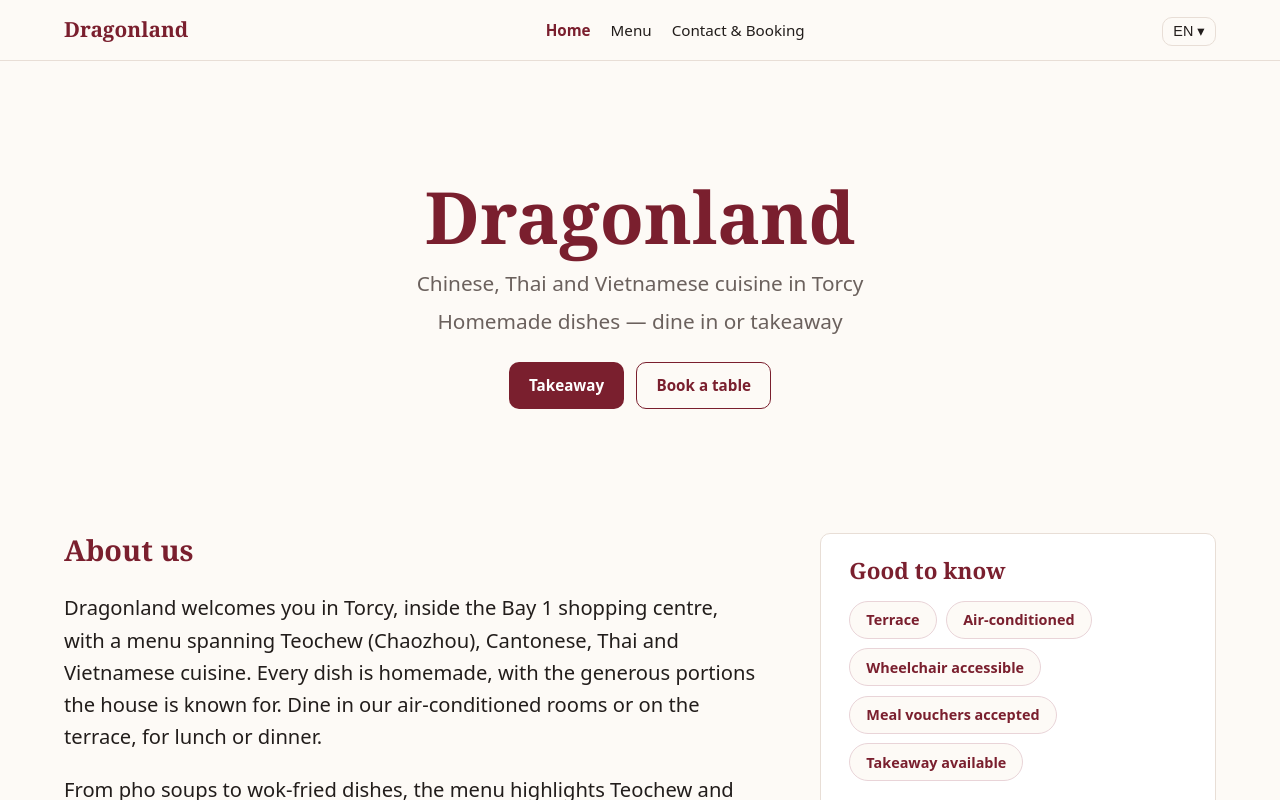
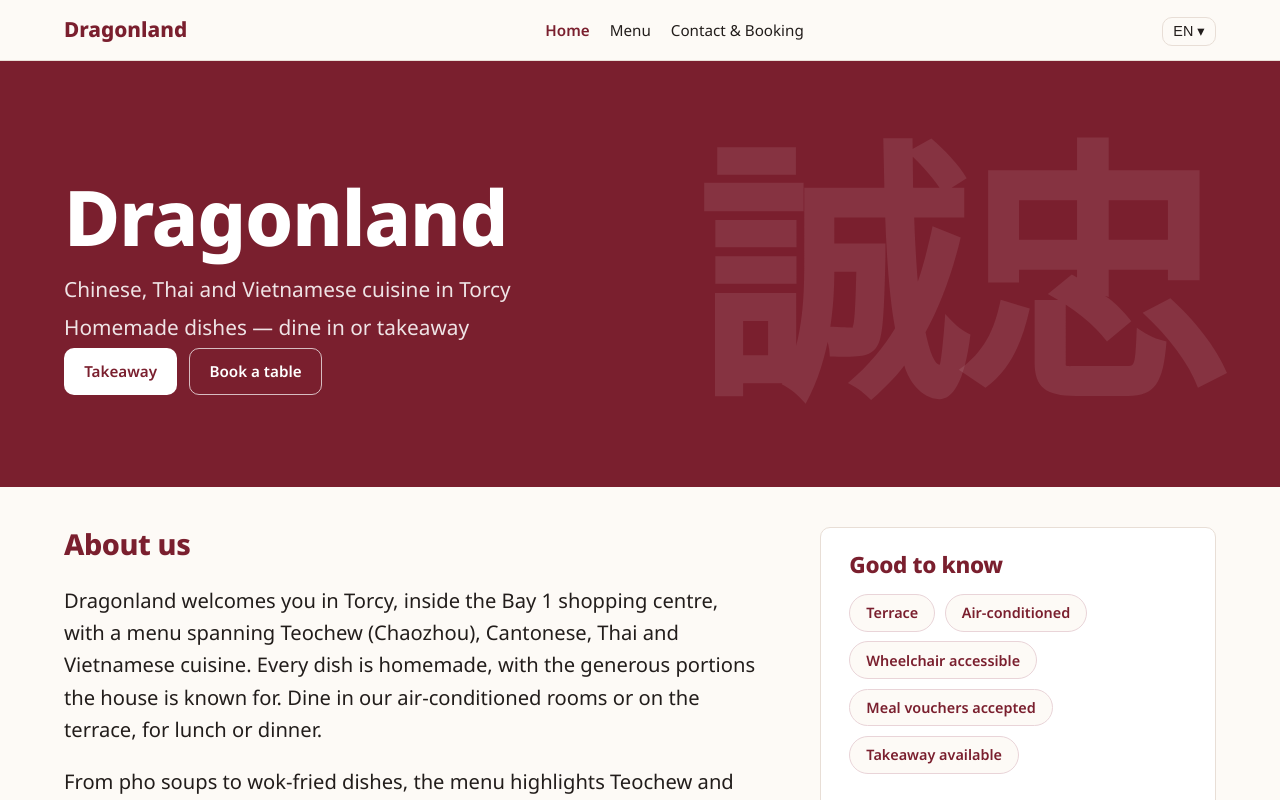
Before and after one commit to Eva-S-Cheng/dragonland-torcy, a React (Vite) app: page / in a window 1280 px wide. Shown: the top 800 px of the page. Built offline with nearby package versions, Linux system fonts and the light colour scheme.

Commit message:
Changing the structure

```diff
--- a/package.json
+++ b/package.json
@@ -9,6 +9,7 @@
     "preview": "vite preview"
   },
   "dependencies": {
+    "@fontsource/noto-sans": "^5.1.0",
     "@fontsource/noto-sans-sc": "^5.1.0",
     "@fontsource/noto-sans-tc": "^5.1.0",
     "react": "^19.0.0",
--- a/src/App.jsx
+++ b/src/App.jsx
@@ -174,11 +174,12 @@ function HomePage() {
   return (
     <>
       <section className="hero">
+        <span className="hero-watermark" aria-hidden="true">忠誠</span>
         <div className="container">
           <h1>{t('hero.title')}</h1>
           <p>{t('hero.subtitle')}</p>
           <p>{t('hero.note')}</p>
-          <p style={{ marginTop: '1.5rem', display: 'flex', gap: '0.75rem', justifyContent: 'center', flexWrap: 'wrap' }}>
+          <p className="hero-cta">
             <a className="btn btn-primary" href={RESTAURANT.takeawayUrl} target="_blank" rel="noreferrer">{t('cta.takeaway')}</a>
             <a className="btn btn-outline" href={`tel:${RESTAURANT.phone}`}>{t('cta.book')}</a>
           </p>
--- a/src/main.jsx
+++ b/src/main.jsx
@@ -2,6 +2,10 @@ import { StrictMode } from 'react'
 import { createRoot } from 'react-dom/client'
 import { I18nProvider } from './i18n/index.jsx'
 import App from './App.jsx'
+import '@fontsource/noto-sans/400.css'
+import '@fontsource/noto-sans/600.css'
+import '@fontsource/noto-sans/700.css'
+import '@fontsource/noto-sans/800.css'
 import '@fontsource/noto-sans-tc/400.css'
 import '@fontsource/noto-sans-tc/600.css'
 import '@fontsource/noto-sans-tc/700.css'
--- a/src/styles.css
+++ b/src/styles.css
@@ -16,9 +16,9 @@
     --line: #e8ded6;
     --gold: #c99a3f;         /* accent secondaire, à valider */
 
-    /* Typo — pile générique (latin) ; le chinois est géré par :lang() plus bas */
-    --font-display: 'Georgia', serif;
-    --font-body: system-ui, -apple-system, 'Segoe UI', sans-serif;
+    /* Typo — famille unique dans les 4 langues (Noto Sans latin + TC/SC),
+       hiérarchie par la graisse, pas par changement de famille */
+    --font-body: 'Noto Sans', system-ui, -apple-system, 'Segoe UI', sans-serif;
 
     /* Layout */
     --max-width: 1600px;
@@ -41,7 +41,12 @@
     -webkit-font-smoothing: antialiased;
   }
 
-  h1, h2, h3 { font-family: var(--font-display); line-height: 1.2; }
+  h1, h2, h3 {
+    font-family: var(--font-body);
+    font-weight: 800;
+    line-height: 1.15;
+    letter-spacing: -0.015em;
+  }
 
   /* Polices chinoises : Noto Sans TC/SC auto-hébergées (Fontsource) —
      même famille pour les deux scripts, graisses identiques partout */
@@ -92,9 +97,9 @@
   }
 
   .brand {
-    font-family: var(--font-display);
+    font-family: var(--font-body);
     font-size: 1.3rem;
-    font-weight: 700;
+    font-weight: 800;
     color: var(--red);
     text-decoration: none;
   }
@@ -178,20 +183,67 @@
   /* ---------- Sections ---------- */
 
   .hero {
-    padding: clamp(4rem, 14vh, 8rem) 0 clamp(3rem, 10vh, 6rem);
-    text-align: center;
+    position: relative;
+    overflow: hidden;
+    background: var(--red);
+    color: #fff;
+    padding: clamp(4rem, 14vh, 8rem) 0 clamp(3.5rem, 11vh, 6.5rem);
+    text-align: left;
   }
 
   .hero h1 {
-    font-size: clamp(2.2rem, 6vw, 4.5rem);
-    margin: 0 0 0.5rem;
+    font-size: clamp(2.4rem, 6vw, 5rem);
+    margin: 0 0 0.75rem;
+    color: #fff;
+  }
+
+  .hero p {
+    color: rgba(255, 255, 255, 0.88);
+    margin: 0.25rem 0;
+    font-size: clamp(1rem, 0.9rem + 0.5vw, 1.35rem);
+    max-width: 40ch;
+  }
+
+  .hero-cta {
+    margin-top: 2rem;
+    display: flex;
+    gap: 0.75rem;
+    flex-wrap: wrap;
+  }
+
+  .hero .btn-primary {
+    background: #fff;
     color: var(--red);
   }
 
-  .hero p {
-    color: var(--ink-soft);
-    margin: 0.25rem 0;
-    font-size: clamp(1rem, 0.9rem + 0.5vw, 1.35rem);
+  .hero .btn-primary:hover { background: var(--paper); }
+
+  .hero .btn-outline {
+    border-color: rgba(255, 255, 255, 0.7);
+    color: #fff;
+  }
+
+  .hero .btn-outline:hover {
+    background: rgba(255, 255, 255, 0.12);
+  }
+
+  /* Filigrane 忠誠 — signature de l'enseigne */
+  .hero-watermark {
+    position: absolute;
+    top: 50%;
+    right: clamp(1rem, 6vw, 6rem);
+    transform: translateY(-50%);
+    font-size: clamp(7rem, 22vw, 17rem);
+    line-height: 0.95;
+    font-weight: 700;
+    color: rgba(255, 255, 255, 0.09);
+    writing-mode: vertical-rl;
+    user-select: none;
+    pointer-events: none;
+  }
+
+  @media (max-width: 720px) {
+    .hero-watermark { font-size: 8rem; right: -1rem; }
   }
 
   .section { padding: 2.5rem 0; }
```
